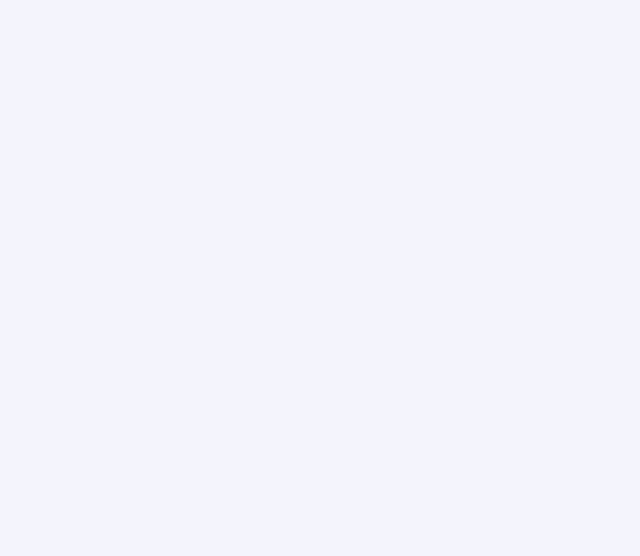
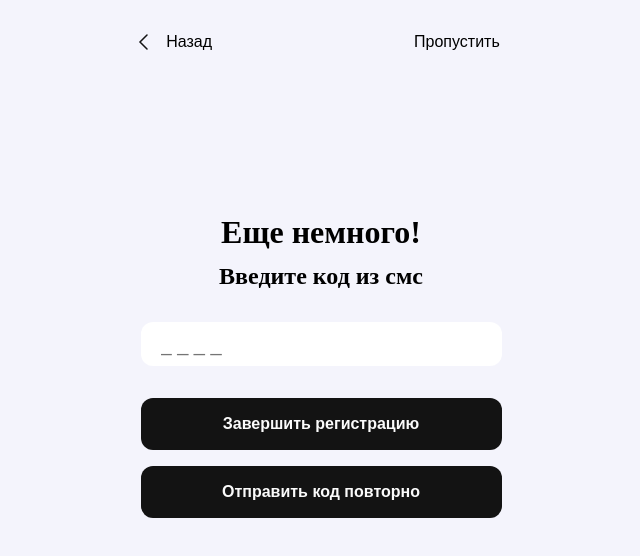
Before and after one commit to jesusdangerous/cosmetic-telegram-mini-app, a Vue app: page /check-number in a window 1280 px wide. Shown: the top 556 px of the page, without its empty margins (319-959 px from the left). Built offline with nearby package versions, Linux system fonts and the light colour scheme.

Commit message:
add: check-number

```diff
--- a/src/assets/main.css
+++ b/src/assets/main.css
@@ -7,3 +7,8 @@ body{
   padding-left: 15px;
   padding-right: 15px;
 }
+
+
+h1, h2 {
+  margin: 0;
+}
--- a/src/components/UI/Button.vue
+++ b/src/components/UI/Button.vue
@@ -29,6 +29,5 @@ defineProps({
   button:disabled{
     background-color: rgba(173, 173, 173, 1);
     border: 1px solid #4A4A4A;
-    cursor: auto;
   }
 </style>
--- a/src/components/UI/IconButton.vue
+++ b/src/components/UI/IconButton.vue
@@ -10,6 +10,7 @@
 
 <style scoped>
 .icon-button {
+  padding: 0px;
   width: max-content;
   display: flex;
   justify-content: center;
--- a/src/views/check-number.vue
+++ b/src/views/check-number.vue
@@ -2,9 +2,25 @@
   <div class="page-wrapper">
     <nav>
       <div>
+        <IconButton><img src='../assets/images/arrow-back.svg'></IconButton>
+        <NavButton text="Назад"></NavButton>
+      </div>
+      <NavButton text="Пропустить"></NavButton>
+    </nav>
 
+    <div class="check-number">
+      <header>
+        <h1>Еще немного!</h1>
+        <h2>Введите код из смс</h2>
+      </header>
+      <label>
+        <Input placeholder="_ _ _ _"></Input>
+      </label>
+      <div class="buttons">
+        <Button text="Завершить регистрацию"></Button>
+        <Button text="Отправить код повторно"></Button>
       </div>
-    </nav>
+    </div>
   </div>
 </template>
 
@@ -14,3 +30,46 @@
   import Input from '@/components/UI/Input.vue';
   import Button from '@/components/UI/Button.vue';
 </script>
+
+<style scoped>
+  .page-wrapper {
+    min-height: 486px;
+    display: flex;
+    align-items: center;
+    flex-direction: column;
+    padding-top: 32px;
+    justify-content: space-between;
+  }
+
+  nav {
+    display: flex;
+    gap: 190px;
+  }
+
+  nav div {
+    display: flex;
+    gap: 8px;
+    align-items: center;
+  }
+
+  .check-number {
+    display: flex;
+    flex-direction: column;
+    gap: 32px;
+  }
+
+  header {
+    display: flex;
+    flex-direction: column;
+    gap: 12px;
+    text-align: center;
+  }
+
+  .buttons {
+    display: flex;
+    flex-direction: column;
+    gap: 16px;
+  }
+
+
+</style>
--- a/src/views/main.vue
+++ b/src/views/main.vue
@@ -1,3 +1,4 @@
 <template>
   <router-link to="/registrtion"></router-link>
+  <router-link to="/check-number"></router-link>
 </template>
```
